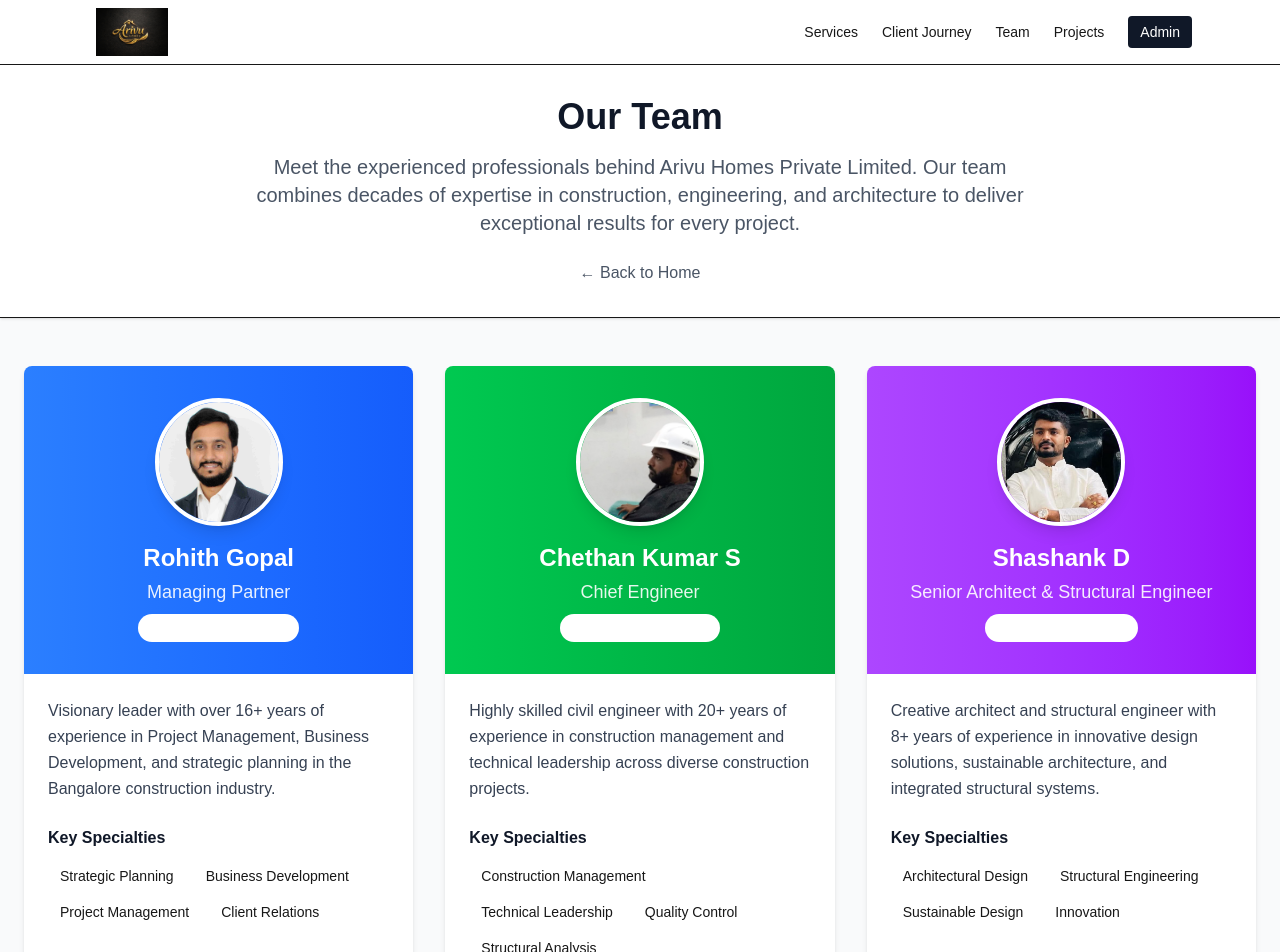
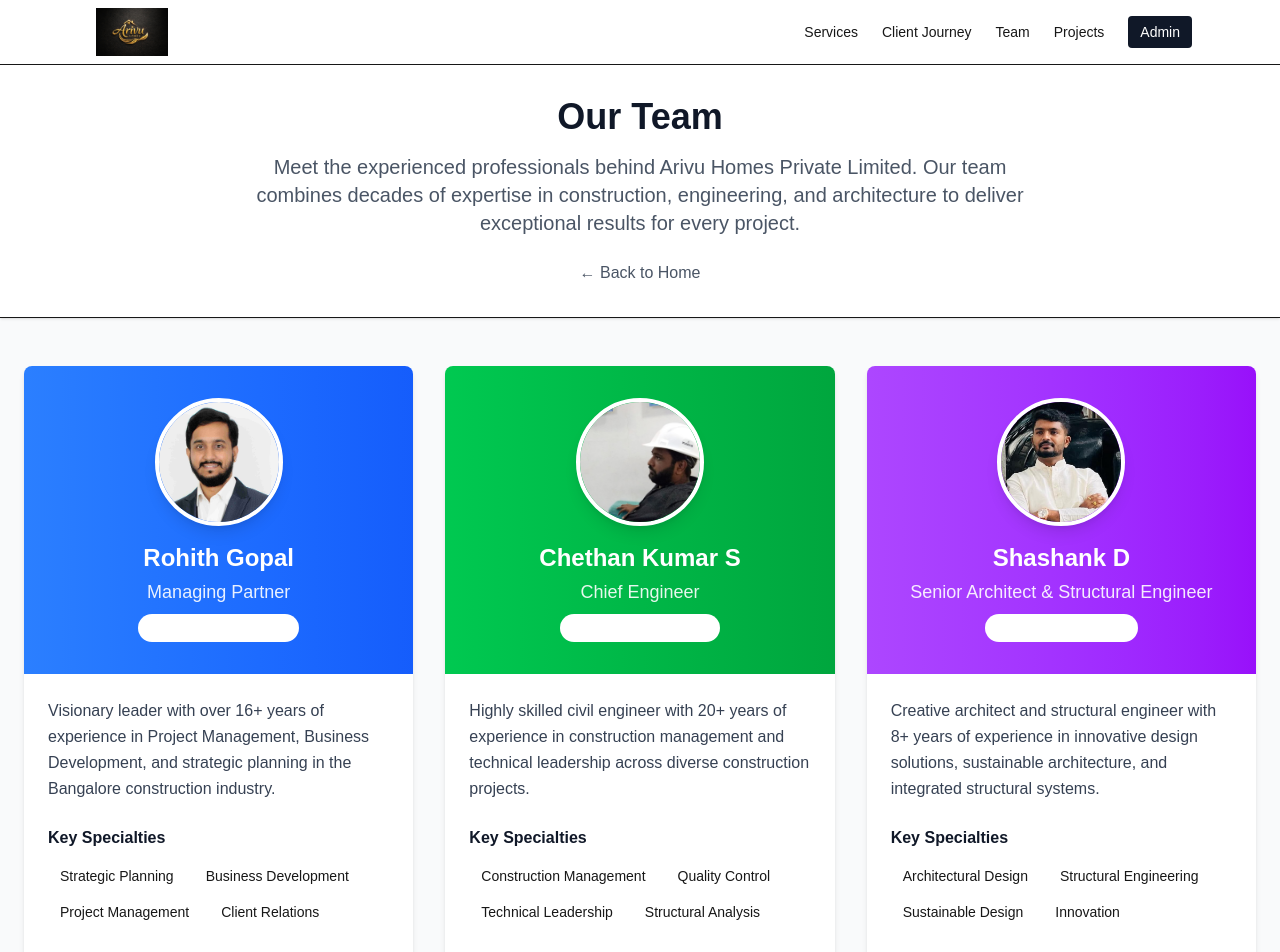
Before and after one commit to Rohithg86/arivu-homes, a Next.js app: page /team in a window 1280 px wide. Shown: the top 952 px of the page. Built offline with nearby package versions, Linux system fonts and the light colour scheme.

Commit message:
shashank profile image added

```diff
--- a/src/app/team/page.tsx
+++ b/src/app/team/page.tsx
@@ -21,7 +21,7 @@ export default function TeamPage() {
       slug: "chethan-kumar-s",
       color: "green",
       experience: "20+ Years",
-      specialties: ["Construction Management", "Technical Leadership", "Quality Control", "Structural Analysis"]
+      specialties: ["Construction Management", "Quality Control", "Technical Leadership", "Structural Analysis"]
     },
     {
       name: "Shashank D",
--- a/src/app/team/shashank-d/page.tsx
+++ b/src/app/team/shashank-d/page.tsx
@@ -26,7 +26,7 @@ export default function ShashankDBio() {
             <div className="flex flex-col md:flex-row items-center gap-8">
               <div className="w-48 h-48 relative rounded-full overflow-hidden border-4 border-white shadow-lg">
                 <Image
-                  src="https://images.unsplash.com/photo-1560250097-0b93528c311a?w=400&h=400&fit=crop&crop=face"
+                  src="/profile/shashank.jpg"
                   alt="Shashank D"
                   fill
                   className="object-cover"
```
